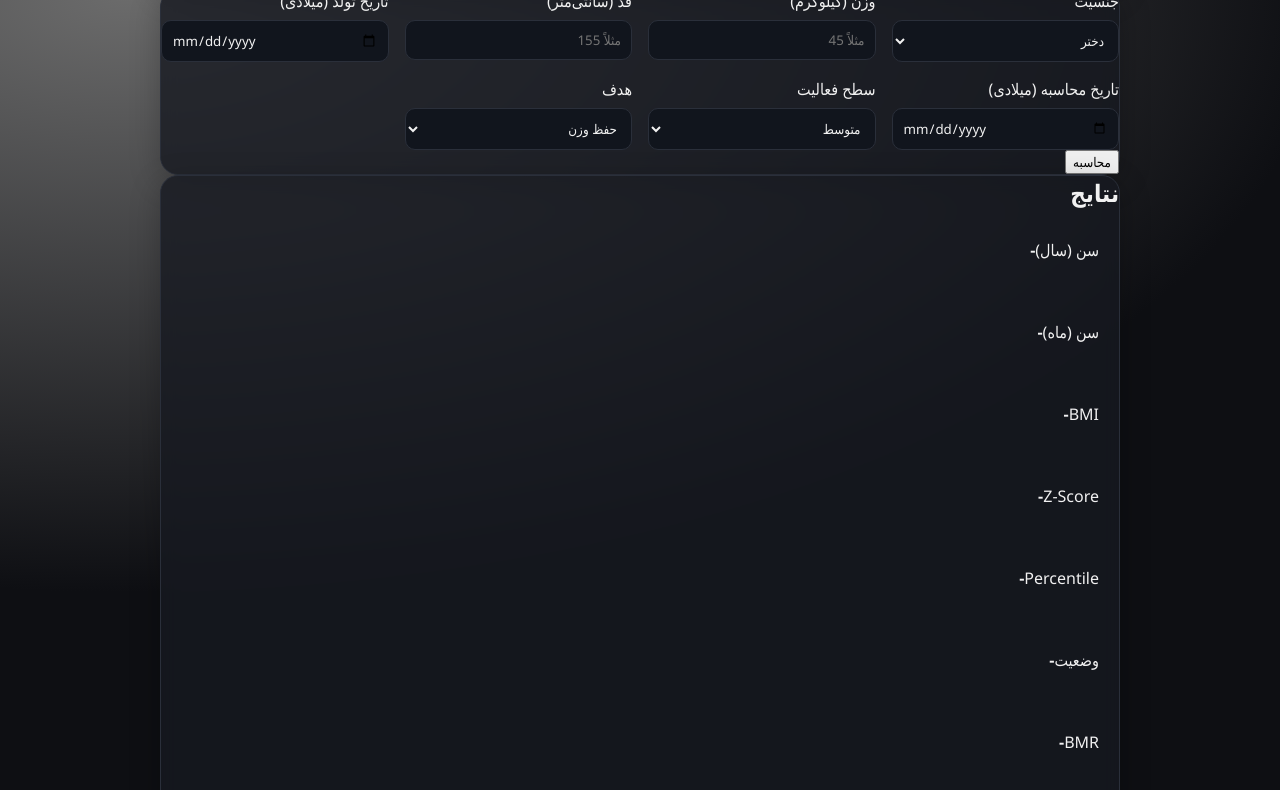
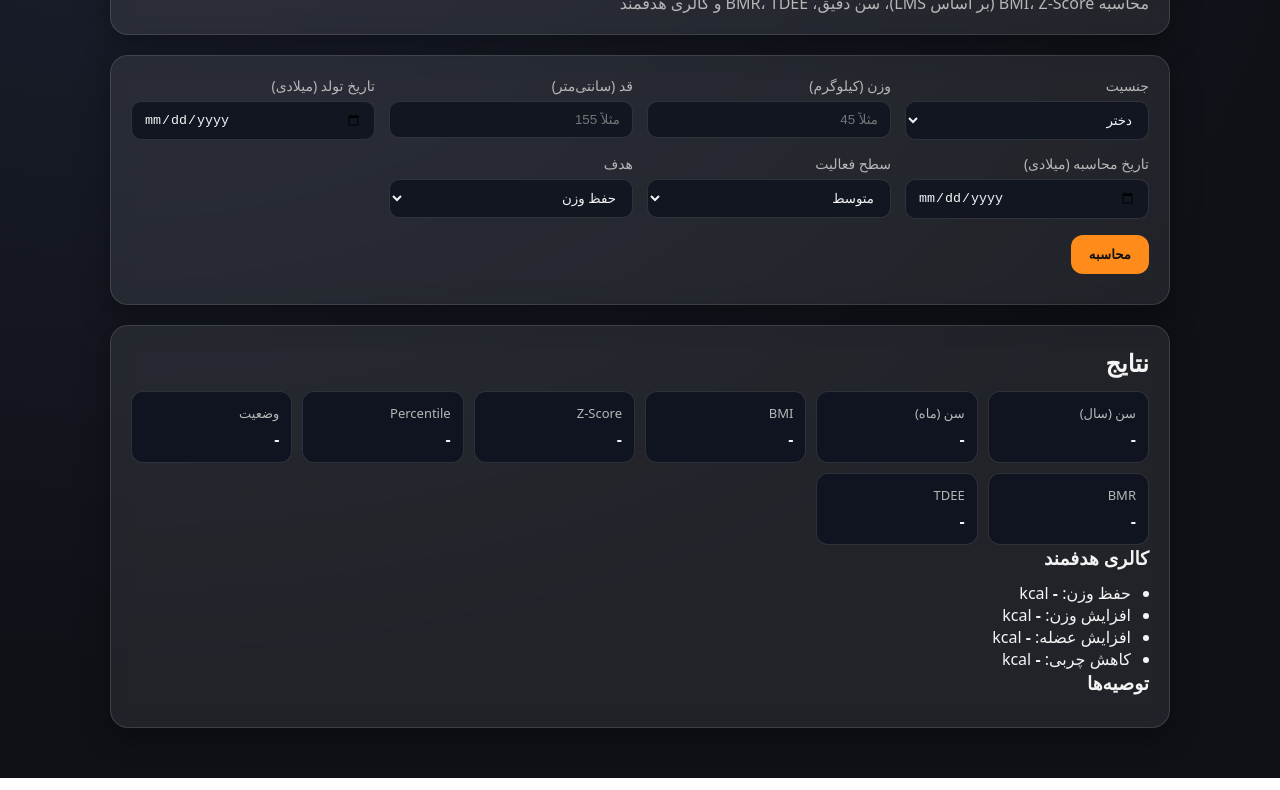
Before and after one commit to komaketim-cell/BMIcalculator, a plain HTML site: page index.html in a window 1280 px wide. Shown: the part 130-920 px from the top of the page. Drawn offline with Linux system fonts and the light colour scheme; files that its build step writes are made by us from their sources; files whose address does not match are found by name.

Commit message:
Update styles.css

```diff
--- a/css/styles.css
+++ b/css/styles.css
@@ -1,116 +1,109 @@
 :root{
-  --bg:#0e0f13;
-  --card:#171a21cc;
-  --text:#f1f1f1;
-  --muted:#b9b9b9;
-  --orange:#ff7b2f;
-  --border:#2a2f3a;
+  --bg:#0f1117;
+  --panel:rgba(255,255,255,0.08);
+  --border:rgba(255,255,255,0.12);
+  --text:#f4f4f4;
+  --muted:#b7b7b7;
+  --orange:#ff8c1a;
+  --shadow:0 8px 30px rgba(0,0,0,0.35);
 }
 
-*{
-  box-sizing:border-box;
-  font-family: "Segoe UI", Tahoma, sans-serif;
-}
-
+*{box-sizing:border-box}
 body{
   margin:0;
-  background: radial-gradient(1200px 600px at 10% 10%, #222a, #0e0f13);
+  font-family: "Vazirmatn", "IRANSans", system-ui, sans-serif;
+  background: radial-gradient(1200px 800px at 10% 0%, #1a1e2b, #0f1117);
   color:var(--text);
 }
 
 .app{
-  max-width:1000px;
-  margin:0 auto;
+  max-width:1100px;
+  margin:30px auto;
   padding:20px;
+  display:flex;
+  flex-direction:column;
+  gap:20px;
 }
 
 .glass{
-  background: var(--card);
+  background:var(--panel);
   border:1px solid var(--border);
   border-radius:18px;
-  box-shadow: 0 8px 30px rgba(0,0,0,0.25);
-  backdrop-filter: blur(8px);
+  padding:20px;
+  box-shadow:var(--shadow);
+  backdrop-filter: blur(10px);
 }
 
-.header{
-  text-align:center;
-  padding:18px;
-  margin-bottom:20px;
+h1{margin:0 0 8px}
+h2,h3{margin:0 0 12px}
+p{margin:0;color:var(--muted)}
+
+.form .grid{
+  display:grid;
+  grid-template-columns: repeat(auto-fit,minmax(220px,1fr));
+  gap:14px;
 }
 
-.card{
-  padding:20px;
-  margin-bottom:20px;
-}
-
-.footer{
-  text-align:center;
-  padding:10px;
+.field label{
+  display:block;
+  font-size:14px;
+  margin-bottom:6px;
   color:var(--muted);
 }
 
-h1,h2{
-  margin:0 0 10px 0;
-}
-
-.grid{
-  display:grid;
-  grid-template-columns: repeat(auto-fit,minmax(220px,1fr));
-  gap:16px;
-}
-
-.field{
-  display:flex;
-  flex-direction:column;
-  gap:8px;
-}
-
-input,select{
-  padding:10px;
+input, select{
+  width:100%;
+  padding:10px 12px;
   border-radius:10px;
   border:1px solid var(--border);
-  background:#11151d;
+  background:#121621;
   color:var(--text);
   outline:none;
 }
 
-.btn{
+button{
   margin-top:16px;
-  padding:12px 20px;
-  background:var(--orange);
-  color:#fff;
+  padding:12px 18px;
   border:none;
   border-radius:12px;
+  background:var(--orange);
+  color:#111;
+  font-weight:700;
   cursor:pointer;
-  font-size:15px;
 }
 
-.btn.secondary{
-  background:#2b3340;
+button:hover{filter:brightness(1.05)}
+
+.error{
+  margin-top:10px;
+  color:#ff6b6b;
+  font-size:14px;
 }
 
-.result-block{
+.results .result-grid{
+  display:grid;
+  grid-template-columns: repeat(auto-fit,minmax(160px,1fr));
+  gap:10px;
+}
+
+.card{
+  background:#0f1420;
   border:1px solid var(--border);
   border-radius:12px;
   padding:12px;
-  margin-bottom:12px;
+  display:flex;
+  flex-direction:column;
+  gap:6px;
 }
 
-.result-title{
-  color:var(--orange);
-  font-weight:700;
+.card span{color:var(--muted);font-size:13px}
+.card b{font-size:16px}
+
+.targets ul, .recs ul{
+  margin:0;
+  padding:0 18px;
 }
 
-.list{
-  margin:8px 0 0 0;
-  padding-right:18px;
+.recs ul li{
+  margin:6px 0;
 }
-
-.badge{
-  display:inline-block;
-  padding:4px 10px;
-  border-radius:10px;
-  background:#222;
-  border:1px solid var(--border);
-  margin:4px 4px 0 0;
-}
```
